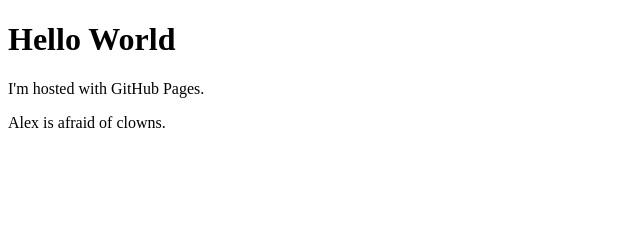
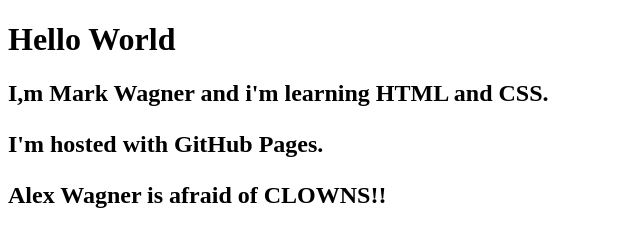
Before and after one commit to WagnerMK2/WagnerMK2.github.io, a plain HTML site: page index.html in a window 1280 px wide. Shown: the whole page, without its empty margins (0-640 px from the left). Drawn offline with Linux system fonts and the light colour scheme.

Commit message:
Update index.html

```diff
--- a/index.html
+++ b/index.html
@@ -2,8 +2,8 @@
 <html>
 <body>
 <h1>Hello World</h1>
+
+  <h2>I,m Mark Wagner and i'm learning HTML and CSS.</p>
 <p>I'm hosted with GitHub Pages.</p>
-<p>Alex is afraid of clowns.</p>
-
-</body>
+<p>Alex Wagner is afraid of CLOWNS!!</p>
 </html>
```
